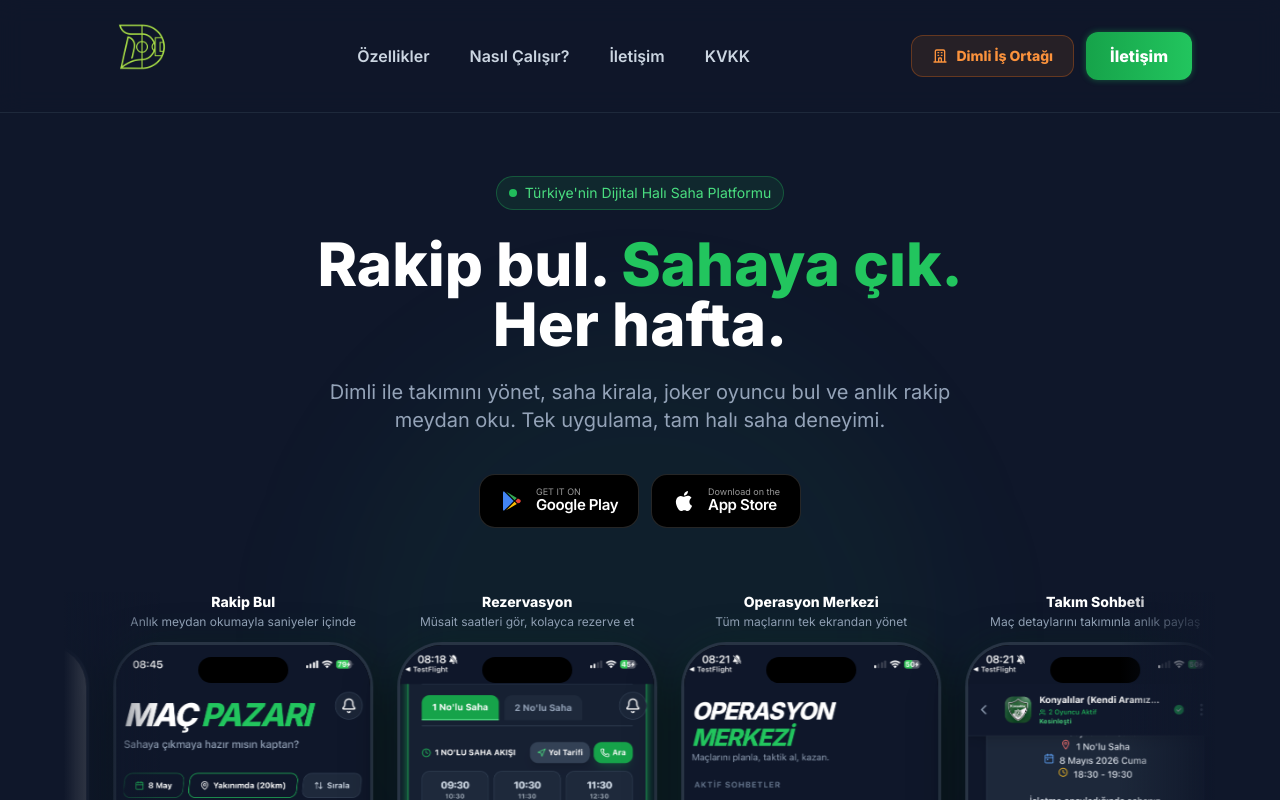
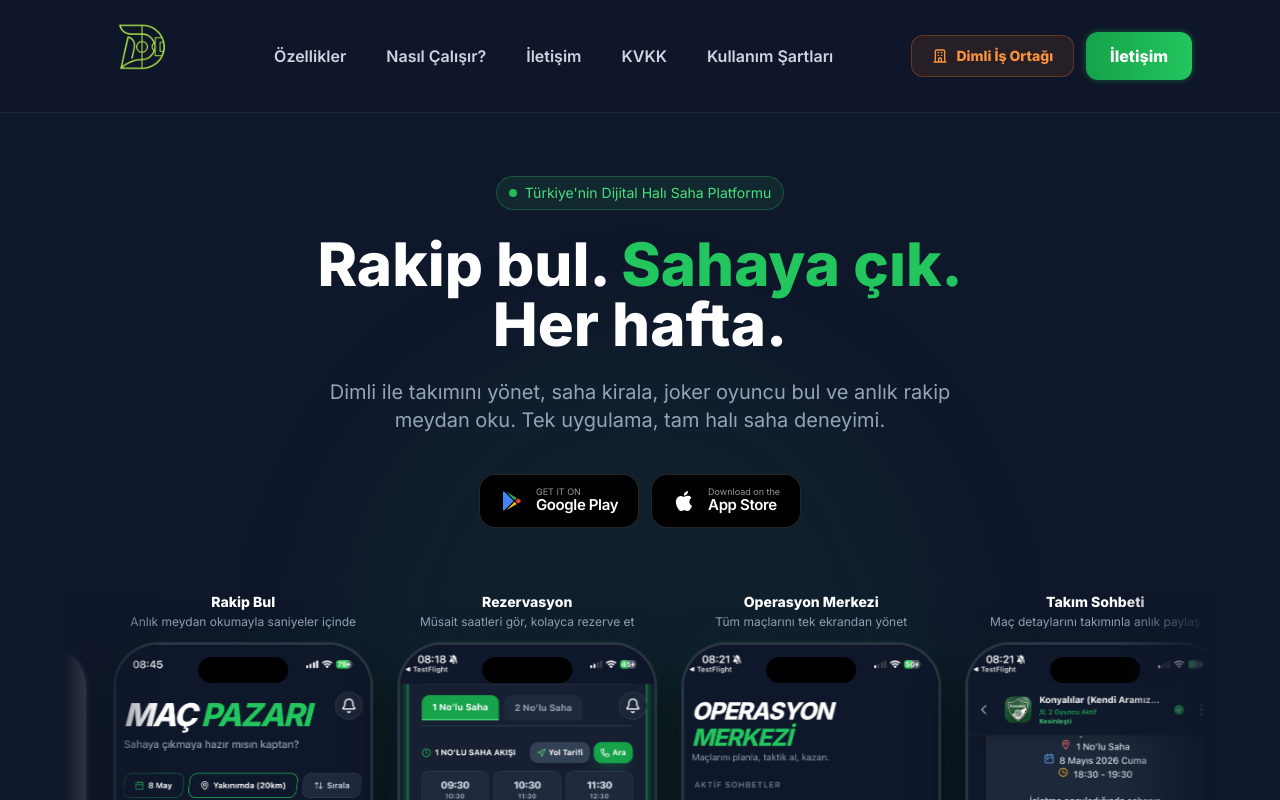
Before and after one commit to mehmetuar/Dimliweb, a Next.js app: page / in a window 1280 px wide. Shown: the top 800 px of the page. Built offline with nearby package versions, Linux system fonts and the light colour scheme; grey boxes are pictures that could not be loaded.

Commit message:
feat(web): add Kullanım Şartları link to Navbar

```diff
--- a/components/Navbar.tsx
+++ b/components/Navbar.tsx
@@ -43,6 +43,9 @@
             </Link>
             <Link href="/kvkk" className="text-slate-300 hover:text-white text-base font-semibold transition-colors">
               KVKK
+            </Link>
+            <Link href="/kullanim-sartlari" className="text-slate-300 hover:text-white text-base font-semibold transition-colors">
+              Kullanım Şartları
             </Link>
           </div>
 
@@ -126,6 +129,16 @@
                 </svg>
                 KVKK
               </Link>
+              <Link
+                href="/kullanim-sartlari"
+                className="flex items-center gap-3 py-3.5 text-slate-300 hover:text-white text-base font-semibold transition-colors"
+                onClick={() => setOpen(false)}
+              >
+                <svg className="w-4 h-4 text-turf-500 flex-shrink-0" fill="none" stroke="currentColor" viewBox="0 0 24 24">
+                  <path strokeLinecap="round" strokeLinejoin="round" strokeWidth={2} d="M9 12h6m-6 4h6m2 5H7a2 2 0 01-2-2V5a2 2 0 012-2h5.586a1 1 0 01.707.293l5.414 5.414a1 1 0 01.293.707V19a2 2 0 01-2 2z" />
+                </svg>
+                Kullanım Şartları
+              </Link>
             </div>
 
             <div className="border-t border-slate-700/60 my-3" />
```
